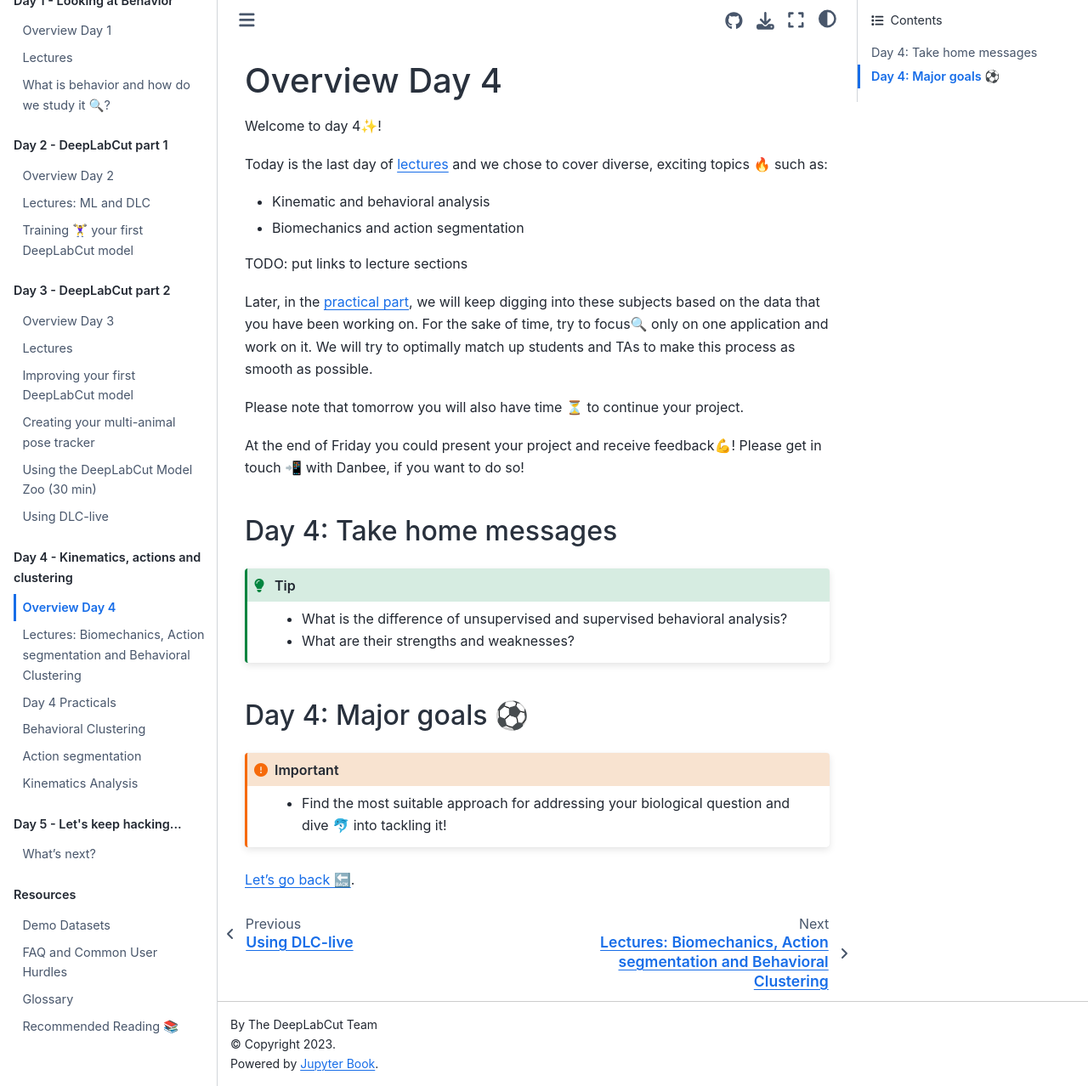
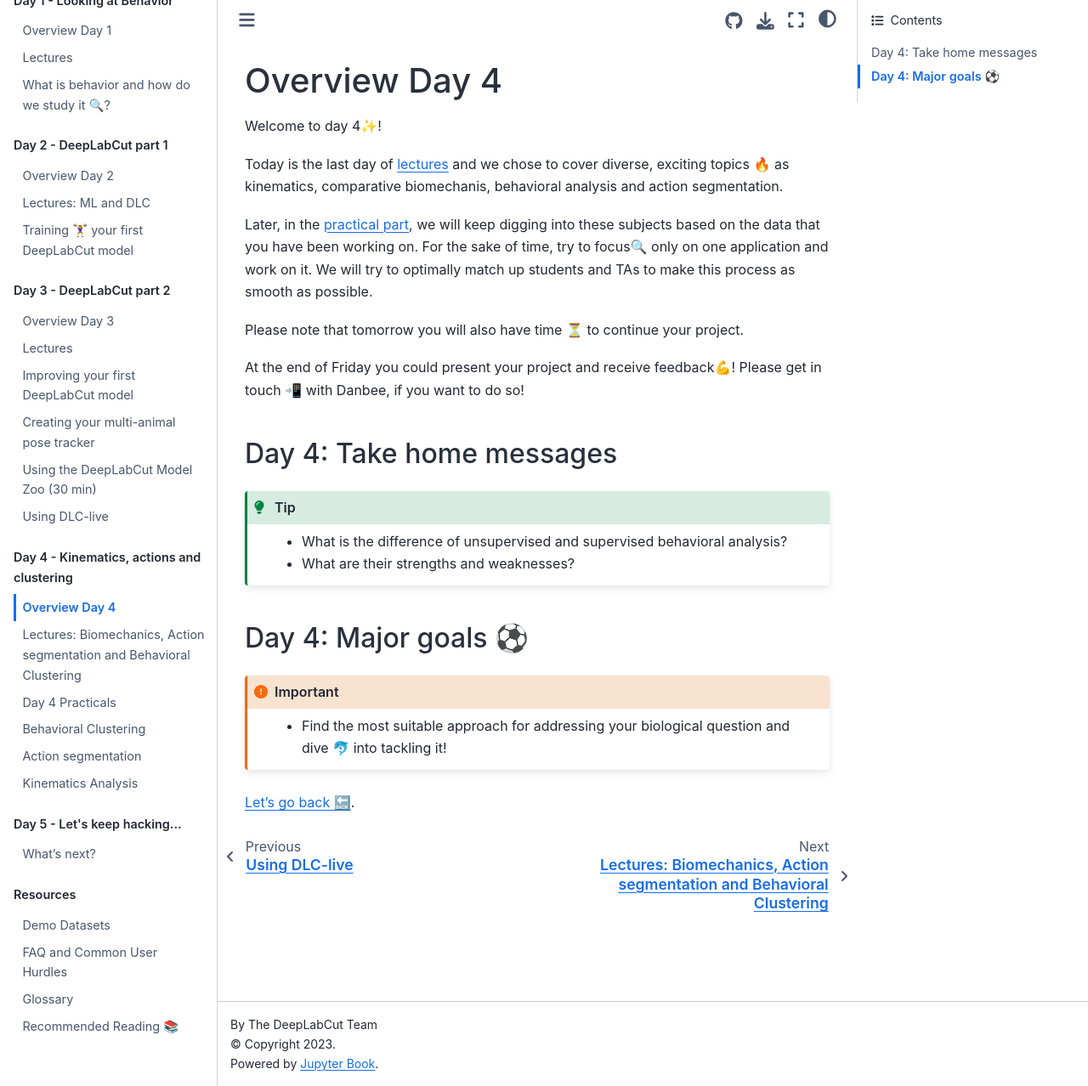
Before and after one commit to AlexEMG/DLC-Cajal-Course, a Jupyter Book: the page built from content/Day4_Overview.md, in a window 1280 px wide and 1278 px high. Shown: the whole window at 85% size. Built offline with Jupyter Book 1.0.4 settings and Sphinx 7.4.7 and the Sphinx Book theme 1.1.4, drawn with Linux system fonts in a browser that asks for light colours.

```diff
--- a/content/Day4_Overview.md
+++ b/content/Day4_Overview.md
@@ -2,11 +2,7 @@
 
 Welcome to day 4✨!
 
-Today is the last day of [lectures](Day4_Lectures.md) and we chose to cover diverse, exciting topics 🔥 such as:
-- Kinematic and behavioral analysis
-- Biomechanics and action segmentation
-
-TODO: put links to lecture sections
+Today is the last day of [lectures](Day4_Lectures.md) and we chose to cover diverse, exciting topics 🔥 as kinematics, comparative biomechanis, behavioral analysis and action segmentation.
 
 Later, in the [practical part](Day4_Practicals.md), we will keep digging into these subjects based on the data that you have been working on. For the sake of time, try to focus🔍 only on one application and work on it. We will try to optimally match up students and TAs to make this process as smooth as possible.
 
```
Also changed, not shown: content/Day3_Lectures.md (+7 -2 lines), content/Day3_Practicals.md (+0 -4 lines), content/Day4_Lectures.md (+5 -2 lines), content/DemoDatasets.md (+1 -9 lines).
